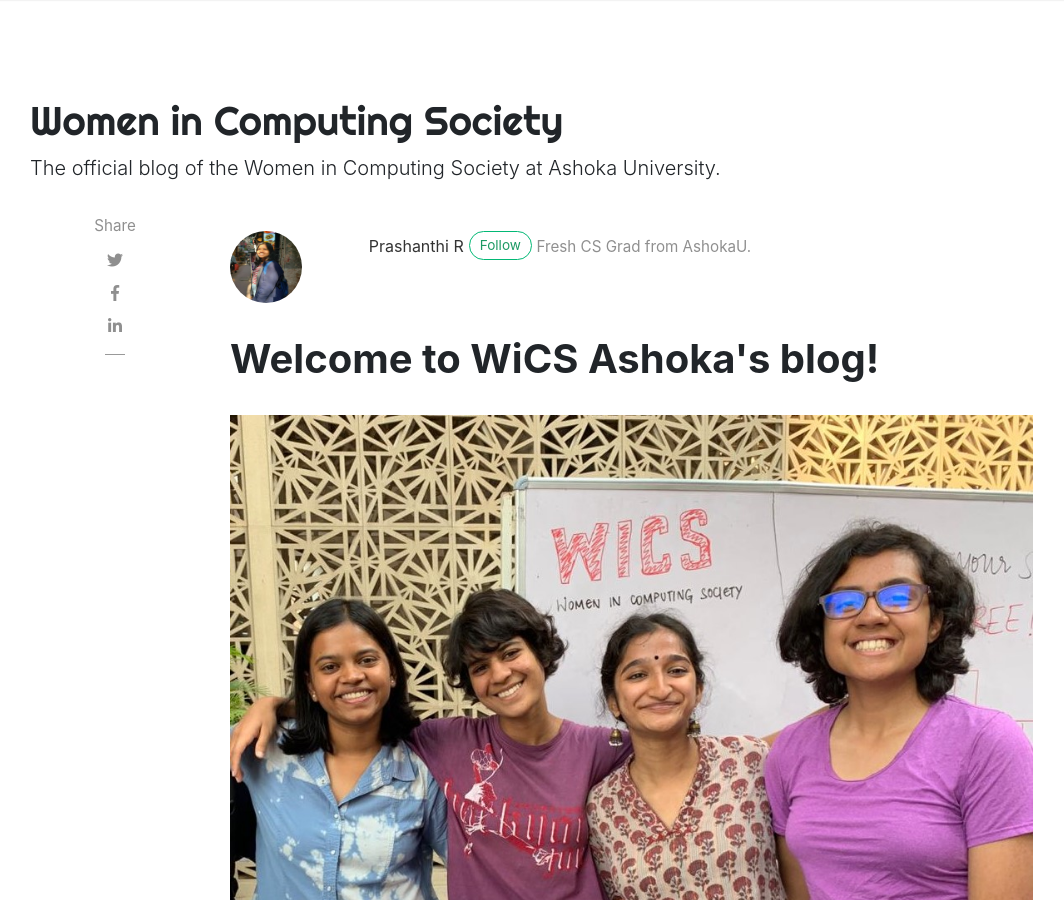
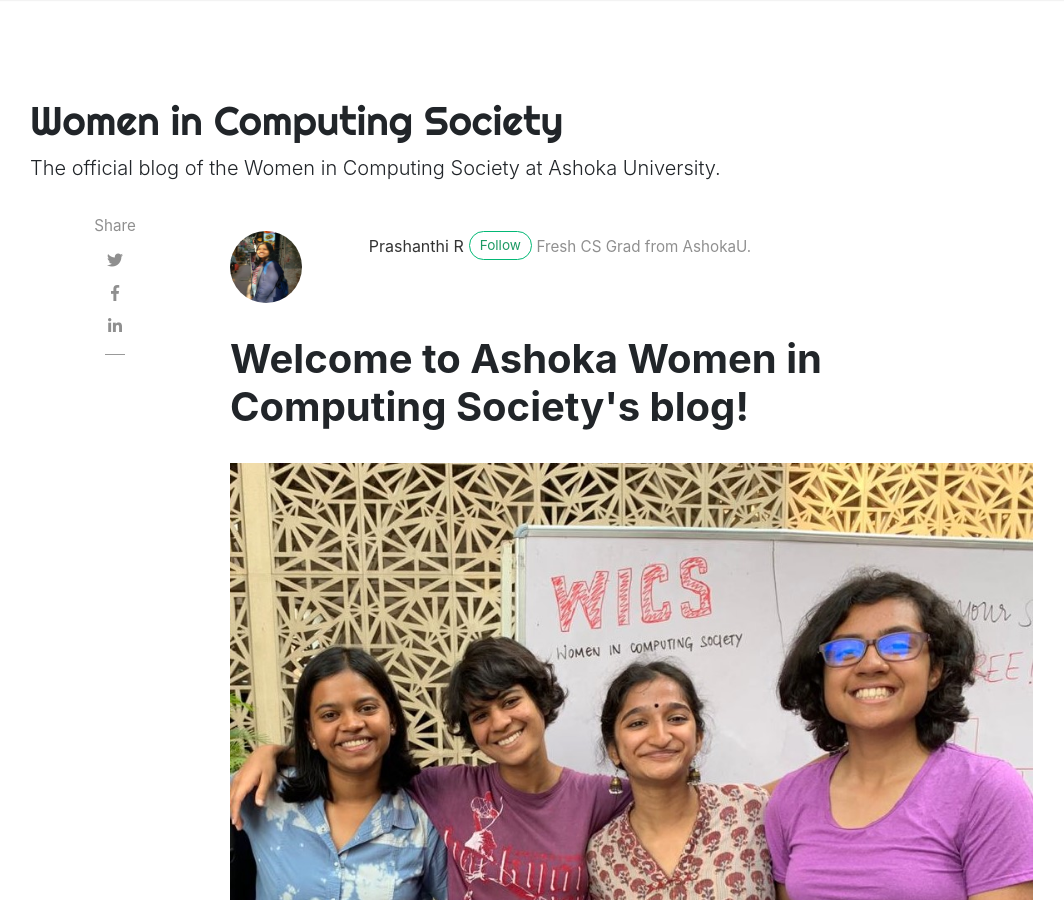
Before and after one commit to wics-ashoka/wics-ashoka.github.io, a Jekyll site: the page built from _posts/2020-06-27-demo.md, in a window 1280 px wide and 900 px high. Shown: the whole window, without its empty margins (55-1119 px from the left). Built offline with Jekyll 4.4.1, drawn with Linux system fonts in a browser that asks for light colours; nearby versions of some CDN libraries; comment, search, counter and statistics services are not loaded.

Commit message:
Update 2020-06-27-demo.md

```diff
--- a/_posts/2020-06-27-demo.md
+++ b/_posts/2020-06-27-demo.md
@@ -1,6 +1,6 @@
 ---
 layout: post
-title:  "Welcome to WiCS Ashoka's blog!"
+title:  "Welcome to Ashoka Women in Computing Society's blog!"
 author: prashanthi
 categories: [ Welcome ]
 tags: [ womenincomputing, womeninstem, ashokauniversity, wicsashoka ]
```
